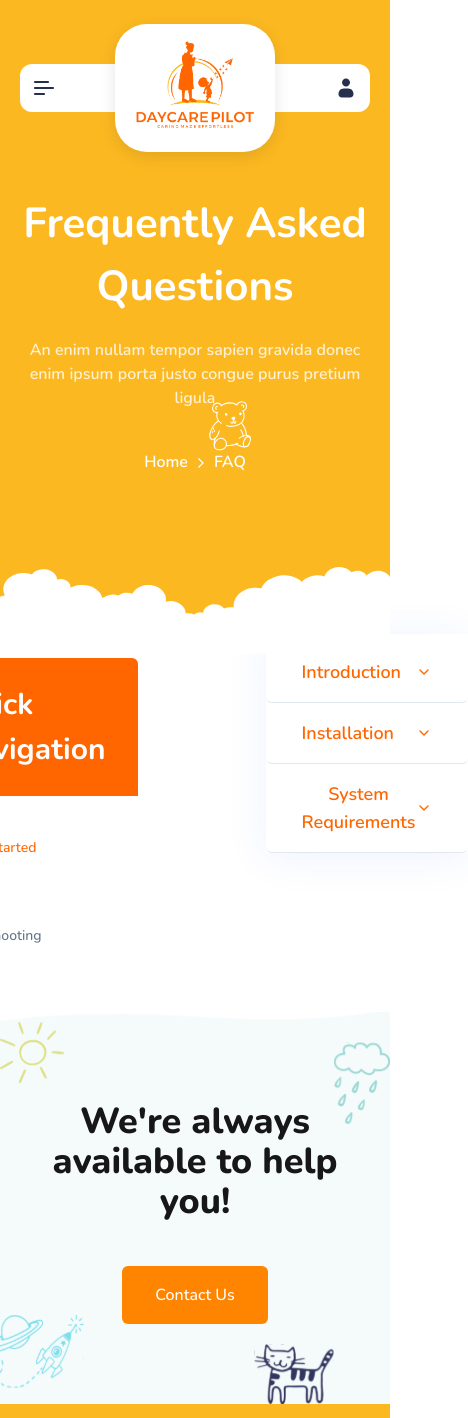
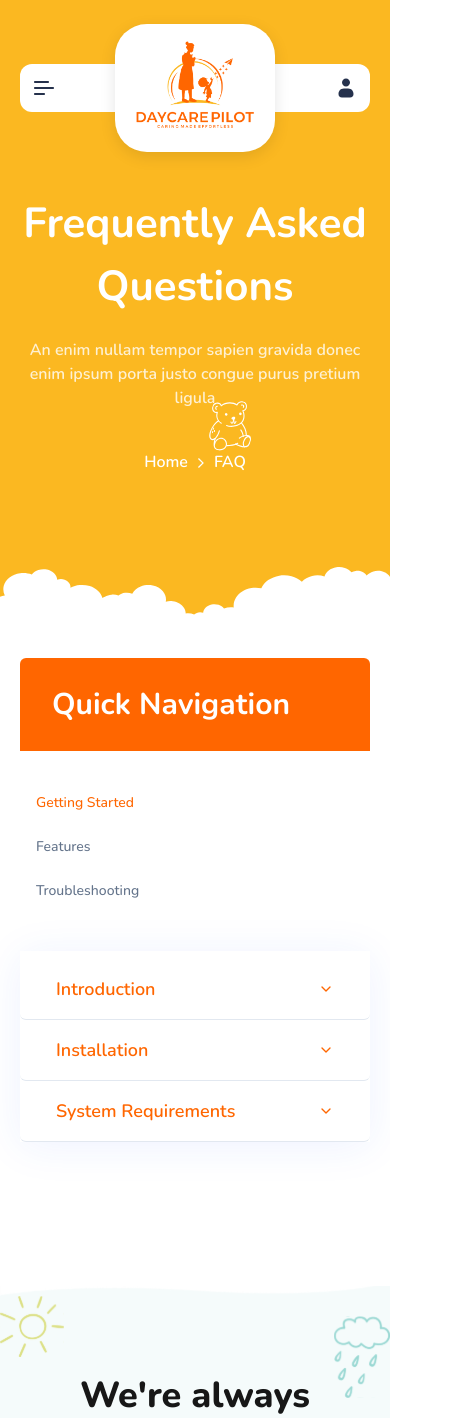
Before and after one commit to JuGit-pk/daycare-pilot, a Next.js app: page /faq in a window 390 px wide. Shown: the top 1418 px of the page, 468 px wide, since content can reach past the window. Built offline with nearby package versions, Linux system fonts and the light colour scheme.

Commit message:
- feat(ui): make page terms and conditions responsive

```diff
--- a/src/components/common/quick-navigation.tsx
+++ b/src/components/common/quick-navigation.tsx
@@ -16,10 +16,10 @@ interface IProps {
 const QuickNavigation = ({ tabs }: IProps) => {
   return (
     <Tabs defaultValue={tabs[0].slug}>
-      <Container className="px-[152px] flex gap-x-32 justify-center items-start pb-36">
-        <div className="max-w-[306px]">
+      <Container className="2xl:px-[152px] flex flex-col lg:flex-row gap-x-20 xl:gap-x-32 justify-center pb-36 items-stretch">
+        <div className="mb-10 lg:mb-0 lg:max-w-[306px] w-full h-auto">
           <p>&nbsp;</p>
-          <h3 className="text-[30px] font-bold text-white bg-[#FF6600] inline-block px-8 py-6 mb-8 rounded-tl-md rounded-tr-md">
+          <h3 className="text-[30px] font-bold text-white bg-[#FF6600] block lg:inline-block px-8 py-6 mb-8 rounded-tl-md rounded-tr-md">
             Quick Navigation
           </h3>
           <TabsList
--- a/src/components/ui/tabs.tsx
+++ b/src/components/ui/tabs.tsx
@@ -14,7 +14,7 @@ const TabsList = React.forwardRef<
   <TabsPrimitive.List
     ref={ref}
     className={cn(
-      "inline-flex h-10 items-center justify-center rounded-md bg-muted p-1 text-muted-foreground",
+      "inline-flex lg:h-10 items-center justify-center rounded-md bg-muted p-1 text-muted-foreground",
       className
     )}
     {...props}
```
